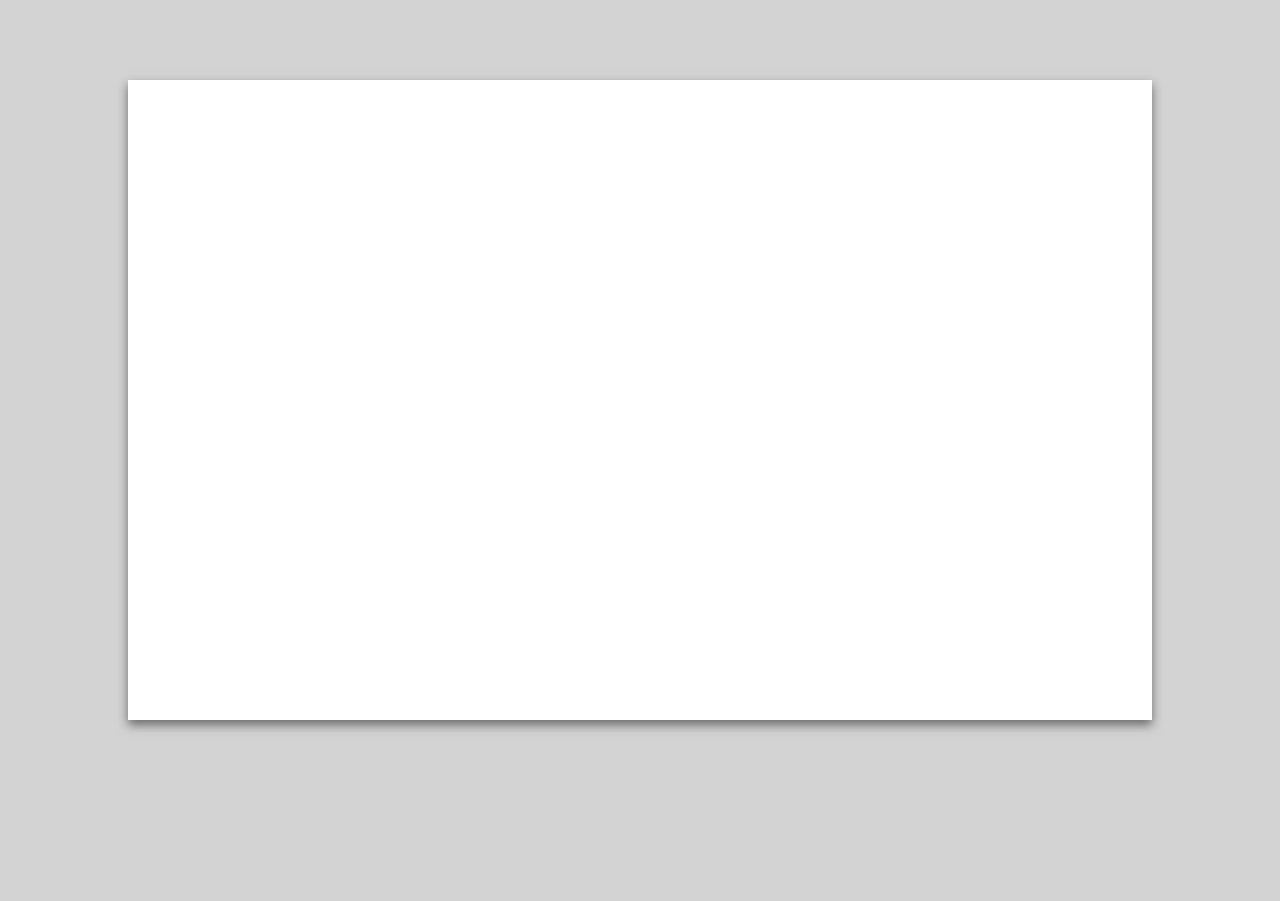
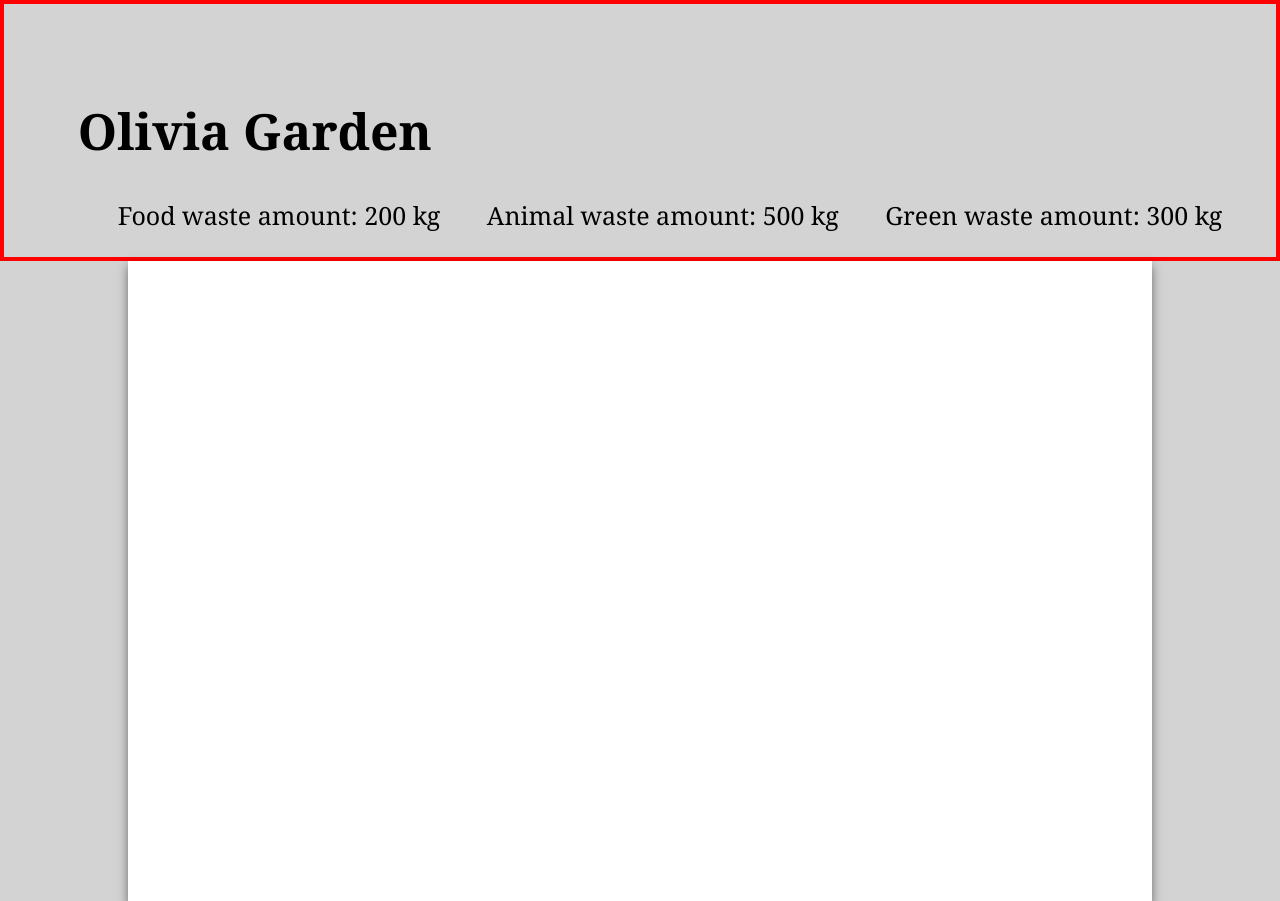
Before and after one commit to OliviaChh/my_garden_your_garden, a plain HTML site: page index.html in a window 1280 px wide. Before the commit the page ends 800 px from the top, so only its background shows below. Drawn offline with nearby package versions, Linux system fonts and the light colour scheme.

Commit message:
adding name and wast amount

```diff
--- a/css/style.css
+++ b/css/style.css
@@ -6,13 +6,34 @@ body {
 	background-color: lightgray;
 	font-family: Georgia, "Times New Roman", Times, serif;
 	font-size: 16px;
-	display: flex;
-	justify-content: center;
-	align-items: center;
 	min-height: 100vh;
 	margin: 0;
 	padding: 0;
 }
+
+#user_info{
+	display: flex;
+	justify-content: center;
+	align-items: center;
+	top: 0px;
+	left: 40px;
+	font-size:25px;
+	border: 4px red solid;
+}
+#user_info ul{
+	list-style: none;
+}
+#user_info li{
+	display: inline;
+	padding: 20px;
+}
+
+#map_container{
+	display: flex;
+	justify-content: center;
+	align-items: center;
+}
+
 
 #map {
 	width: 80vw;
--- a/index.html
+++ b/index.html
@@ -7,9 +7,19 @@
 		<link rel="stylesheet" href="css/leaflet.css">
 	</head>
 	<body>
+		<div id="user_info">
+			<ul>
+				<li><h1>Olivia Garden</h1></li>
+				<li>Food waste amount: 200 kg</li>
+				<li>Animal waste amount: 500 kg</li>
+				<li>Green waste amount: 300 kg</li>
+			</ul>
+		</div>
 
-		<article id="map"></article>
 
+		<div id="map_container">
+			<article id="map"></article>
+		</div>
 		<script src="https://code.jquery.com/jquery-3.3.1.min.js"></script>
 		<script src="js/script.js"></script>
 		<script src="js/leaflet.js"></script>
```
